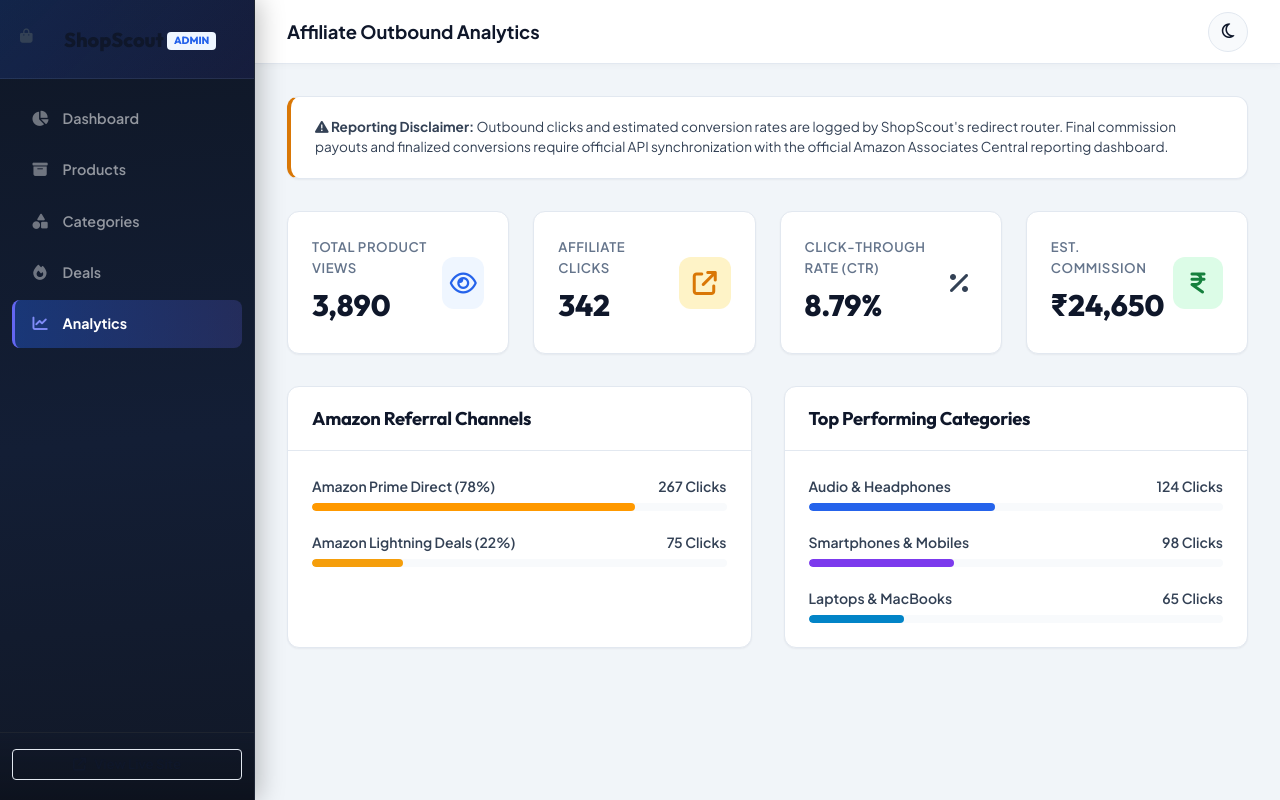
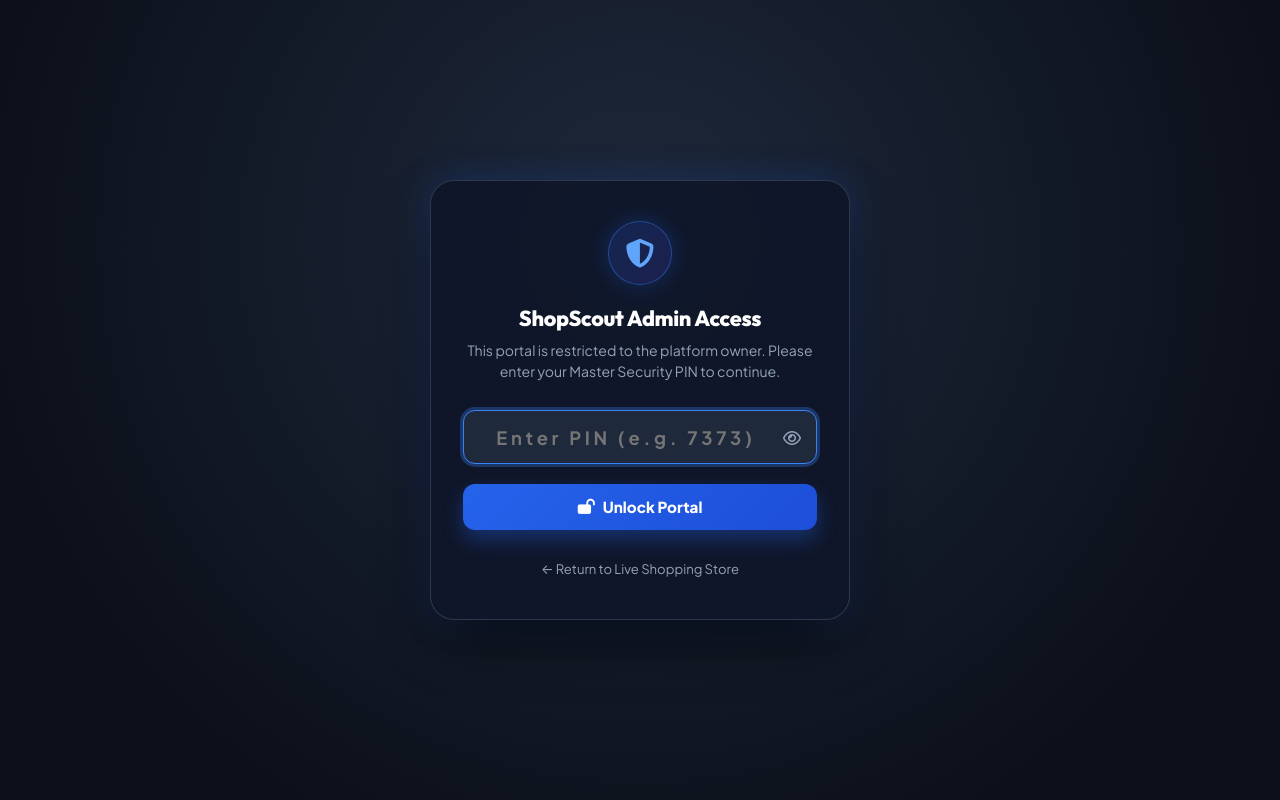
Before and after one commit to Dhiraj-kumar73/shopscout, a website: page admin/analytics.html in a window 1280 px wide. Drawn offline with Linux system fonts and the light colour scheme; no server answers.

Commit message:
feat: Protect all admin pages (categories, deals, analytics) with master PIN gate

```diff
--- a/admin/analytics.html
+++ b/admin/analytics.html
@@ -13,6 +13,35 @@
   <link rel="stylesheet" href="../css/responsive.css">
 </head>
 <body class="admin-body">
+
+  <!-- Master Security Lock Barrier -->
+  <div id="admin-security-gate" class="admin-security-gate" style="display: none;">
+    <div class="security-card">
+      <div class="security-shield-icon">
+        <i class="fa-solid fa-shield-halved"></i>
+      </div>
+      <h2>ShopScout Admin Access</h2>
+      <p>This portal is restricted to the platform owner. Please enter your Master Security PIN to continue.</p>
+
+      <form id="security-pin-form">
+        <div class="pin-input-wrap">
+          <input type="password" id="admin-pin-input" class="security-pin-input" placeholder="Enter PIN (e.g. 7373)" maxlength="12" autofocus autocomplete="current-password">
+          <button type="button" class="pin-eye-toggle" onclick="AdminAuth.togglePinVisibility()" title="Show/Hide PIN">
+            <i class="fa-regular fa-eye" id="pin-eye-icon"></i>
+          </button>
+        </div>
+        <button type="submit" class="btn btn-primary security-submit-btn">
+          <i class="fa-solid fa-lock-open"></i> Unlock Portal
+        </button>
+        <div id="security-error-msg" class="security-error-msg" style="display: none;">
+          <i class="fa-solid fa-circle-exclamation"></i> Incorrect Security PIN. Access Denied.
+        </div>
+      </form>
+      <div class="security-footer-link">
+        <a href="../index.html">&larr; Return to Live Shopping Store</a>
+      </div>
+    </div>
+  </div>
 
   <aside class="admin-sidebar">
     <div class="admin-sidebar-header">
@@ -40,6 +69,10 @@
       <div style="font-size: 1.15rem; font-weight: 700; color: var(--text);">Affiliate Outbound Analytics</div>
       <div style="display: flex; align-items: center; gap: 1rem;">
         <button class="header-action-btn theme-toggle-btn" title="Toggle Theme"><i class="fa-regular fa-moon moon-icon"></i><i class="fa-solid fa-sun sun-icon"></i></button>
+        <button type="button" class="btn btn-outline btn-sm" onclick="AdminAuth.logout()" title="Lock Admin Portal"
+          style="font-size: 0.8rem; font-weight: 700; color: #f87171; border-color: rgba(239, 68, 68, 0.35); display: flex; align-items: center; gap: 5px;">
+          <i class="fa-solid fa-lock"></i> Lock
+        </button>
       </div>
     </header>
 
@@ -161,6 +194,7 @@
   </div>
 
   <script src="../js/main.js"></script>
+  <script src="../js/admin-auth.js"></script>
   <script src="../js/admin.js"></script>
 </body>
 </html>
```
Also changed, not shown: admin/categories.html (+34 -0 lines), admin/deals.html (+34 -0 lines).
